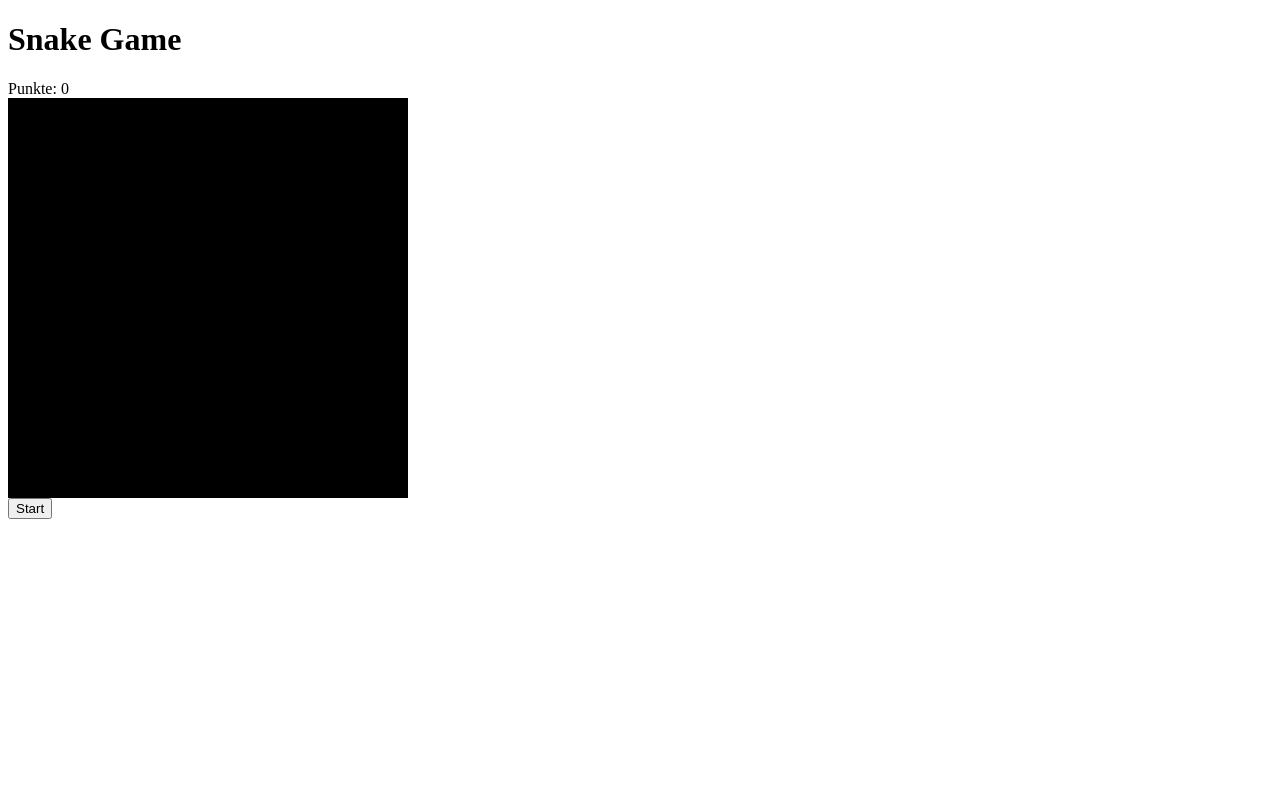
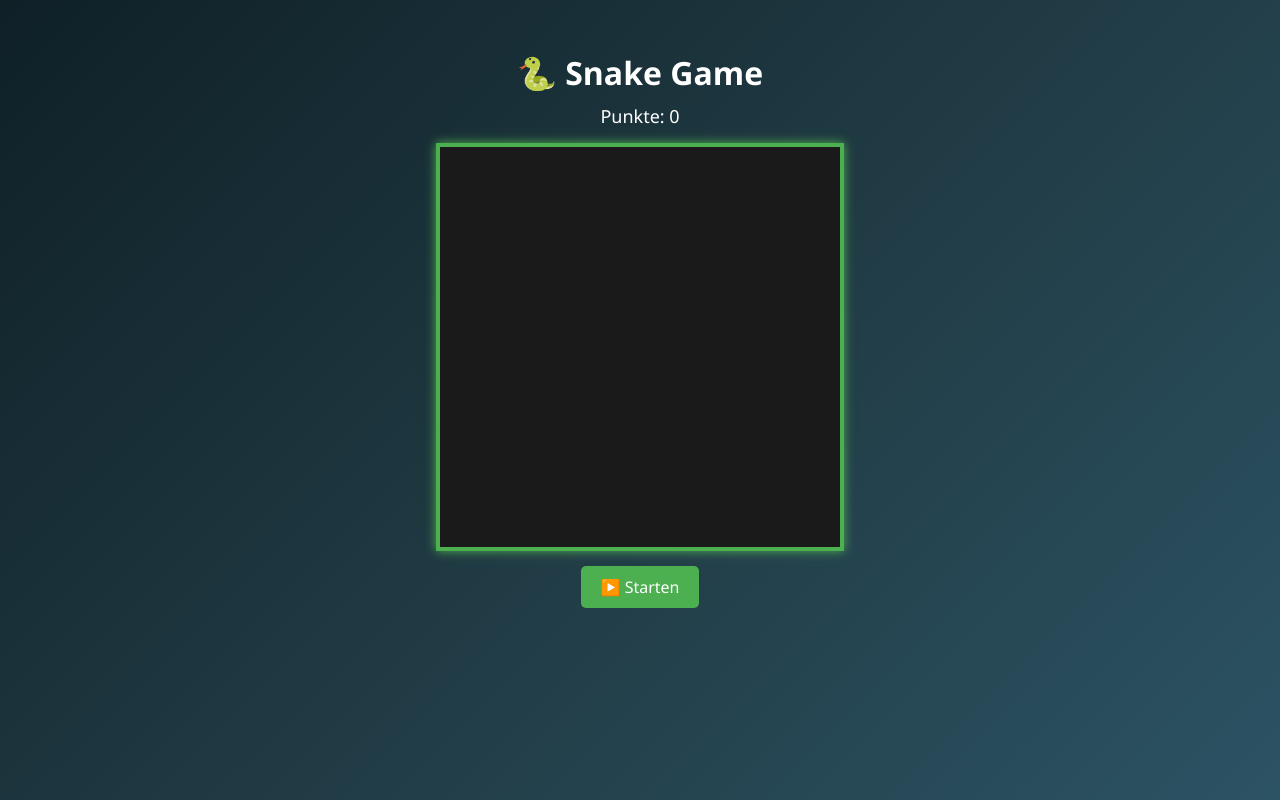
Before and after one commit to Vjlink-SDVG/Snake-Game, a plain HTML site: page index.html in a window 1280 px wide. Drawn offline with Linux system fonts and the light colour scheme.

Commit message:
Update index.html

```diff
--- a/index.html
+++ b/index.html
@@ -2,16 +2,66 @@
 <html lang="en">
 <head>
   <meta charset="UTF-8" />
-  <title>Snake Game</title>
+  <meta name="viewport" content="width=device-width, initial-scale=1.0"/>
+  <title>🐍 Snake Game</title>
+  <style>
+    * {
+      box-sizing: border-box;
+      font-family: 'Segoe UI', sans-serif;
+    }
+
+    body {
+      background: linear-gradient(135deg, #0f2027, #203a43, #2c5364);
+      color: white;
+      display: flex;
+      flex-direction: column;
+      align-items: center;
+      justify-content: start;
+      height: 100vh;
+      margin: 0;
+      padding-top: 30px;
+    }
+
+    h1 {
+      margin-bottom: 10px;
+    }
+
+    #score {
+      font-size: 18px;
+      margin-bottom: 15px;
+    }
+
+    canvas {
+      background-color: #1a1a1a;
+      border: 4px solid #4caf50;
+      box-shadow: 0 0 10px #4caf50;
+    }
+
+    button {
+      margin-top: 15px;
+      padding: 10px 20px;
+      background: #4caf50;
+      border: none;
+      border-radius: 5px;
+      color: white;
+      font-size: 16px;
+      cursor: pointer;
+      transition: background 0.3s;
+    }
+
+    button:hover {
+      background: #45a049;
+    }
+
+  </style>
 </head>
 <body>
-  <h1>Snake Game</h1>
+  <h1>🐍 Snake Game</h1>
   <div id="score">Punkte: 0</div>
-  <canvas id="game" width="400" height="400" style="background:black; display:block;"></canvas>
-  <button onclick="startGame()">Start</button>
+  <canvas id="game" width="400" height="400"></canvas>
+  <button onclick="startGame()">▶️ Starten</button>
 
   <script>
-    window.onload = function() {
     const canvas = document.getElementById("game");
     const ctx = canvas.getContext("2d");
     const gridSize = 20;
@@ -33,22 +83,33 @@
 
     function draw() {
       if (gameOver) return;
-        ctx.fillStyle = "black";
+
+      ctx.fillStyle = "#1a1a1a";
       ctx.fillRect(0, 0, canvas.width, canvas.height);
-        ctx.fillStyle = "red";
+
+      // Еда
+      ctx.fillStyle = "#f44336";
       ctx.fillRect(food.x * gridSize, food.y * gridSize, gridSize, gridSize);
-        ctx.fillStyle = "lime";
+
+      // Змейка
+      ctx.fillStyle = "#4caf50";
       for (let part of snake) {
         ctx.fillRect(part.x * gridSize, part.y * gridSize, gridSize - 1, gridSize - 1);
       }
+
       const head = { x: snake[0].x + dx, y: snake[0].y + dy };
+
+      // Столкновения
       if (head.x < 0 || head.x >= tileCount || head.y < 0 || head.y >= tileCount || snake.some(p => p.x === head.x && p.y === head.y)) {
         clearInterval(gameLoop);
-          alert("Game Over! Punkte: " + score);
+        alert("💥 Game Over!\nPunkte: " + score);
         gameOver = true;
         return;
       }
+
       snake.unshift(head);
+
+      // Еда съедена
       if (head.x === food.x && head.y === food.y) {
         score++;
         document.getElementById("score").innerText = "Punkte: " + score;
@@ -66,14 +127,16 @@
     }
 
     document.addEventListener("keydown", e => {
-        if (e.key === "ArrowUp" && dy === 0) dx = 0, dy = -1;
-        else if (e.key === "ArrowDown" && dy === 0) dx = 0, dy = 1;
-        else if (e.key === "ArrowLeft" && dx === 0) dx = -1, dy = 0;
-        else if (e.key === "ArrowRight" && dx === 0) dx = 1, dy = 0;
+      if (e.key === "ArrowUp" && dy === 0) {
+        dx = 0; dy = -1;
+      } else if (e.key === "ArrowDown" && dy === 0) {
+        dx = 0; dy = 1;
+      } else if (e.key === "ArrowLeft" && dx === 0) {
+        dx = -1; dy = 0;
+      } else if (e.key === "ArrowRight" && dx === 0) {
+        dx = 1; dy = 0;
+      }
     });
-
-      window.startGame = startGame;
-    };
   </script>
 </body>
 </html>
```
Lines whose indentation alone changed are shown as unchanged.
